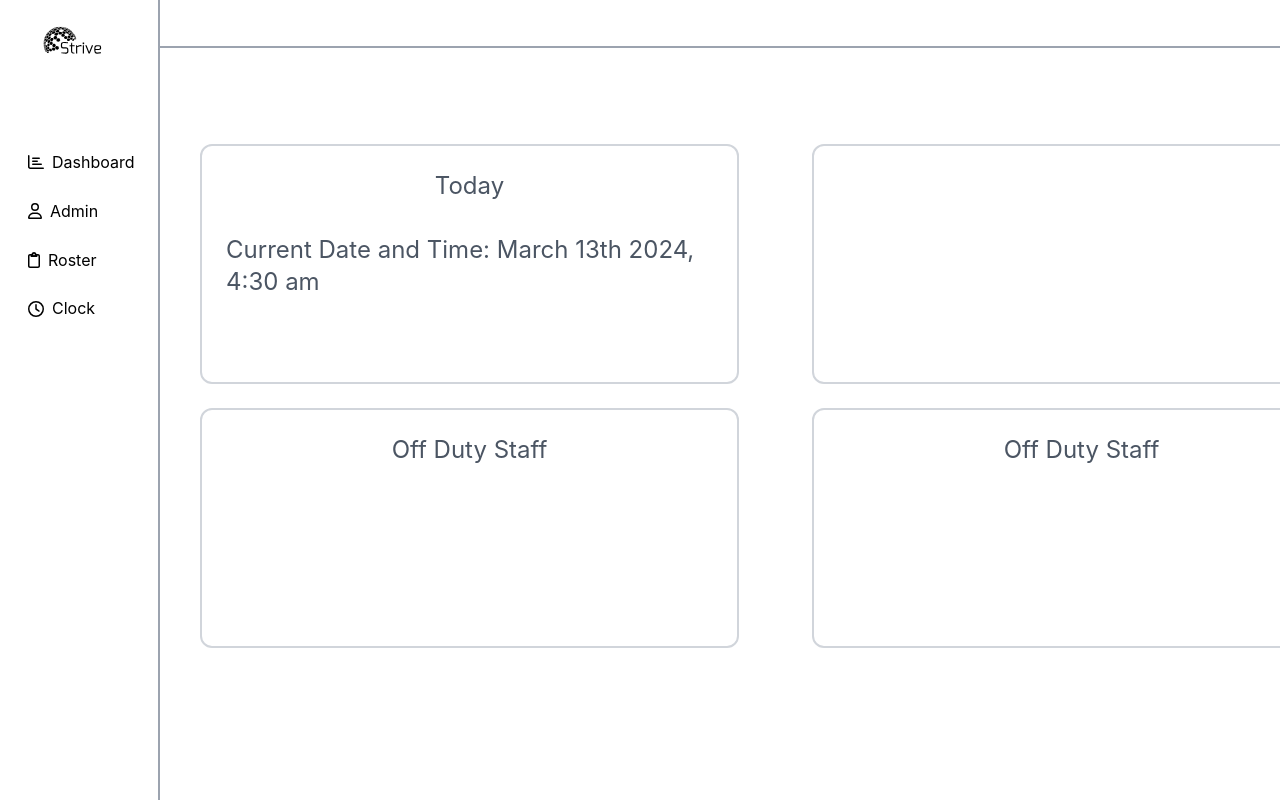
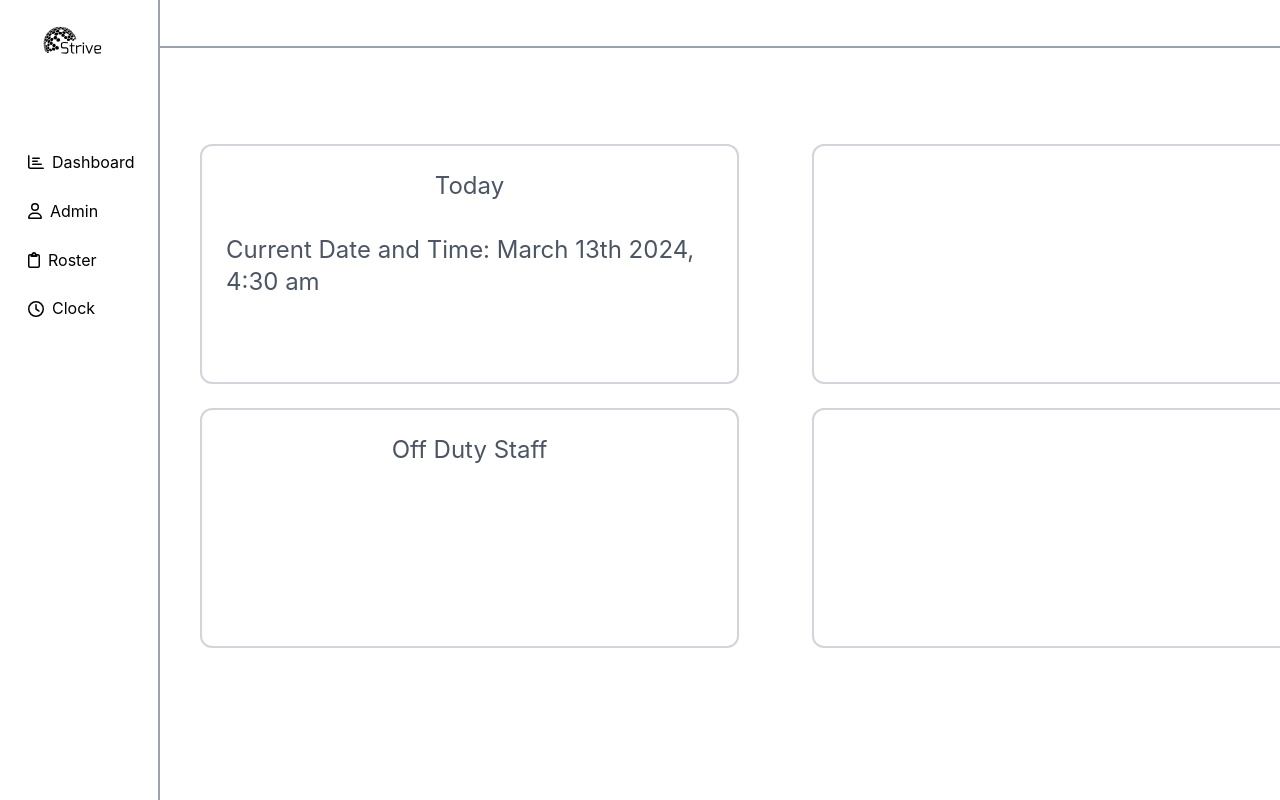
Before and after one commit to strive-management/strive-frontend, a React (Vite) app: page /dashboard in a window 1280 px wide. Shown: the top 800 px of the page. Built offline with nearby package versions, Linux system fonts and the light colour scheme; no server answers; what webfontloader would draw is missing.

Commit message:
fix: ts issue

```diff
--- a/src/pages/Dashboard.tsx
+++ b/src/pages/Dashboard.tsx
@@ -36,7 +36,7 @@ const Dashboard: FC = () => {
           <h1>Off Duty Staff</h1>
         </div>
         <div className='flex flex-col items-center content-center p-6 w-11/12 h-60 top-20 border-2 border-gray-300 rounded-xl text-2xl text-gray-600 bg-white'>
-          <h1>Off Duty Staff</h1>
+          <DonutCharts/>
         </div>
       </div>
 
```
